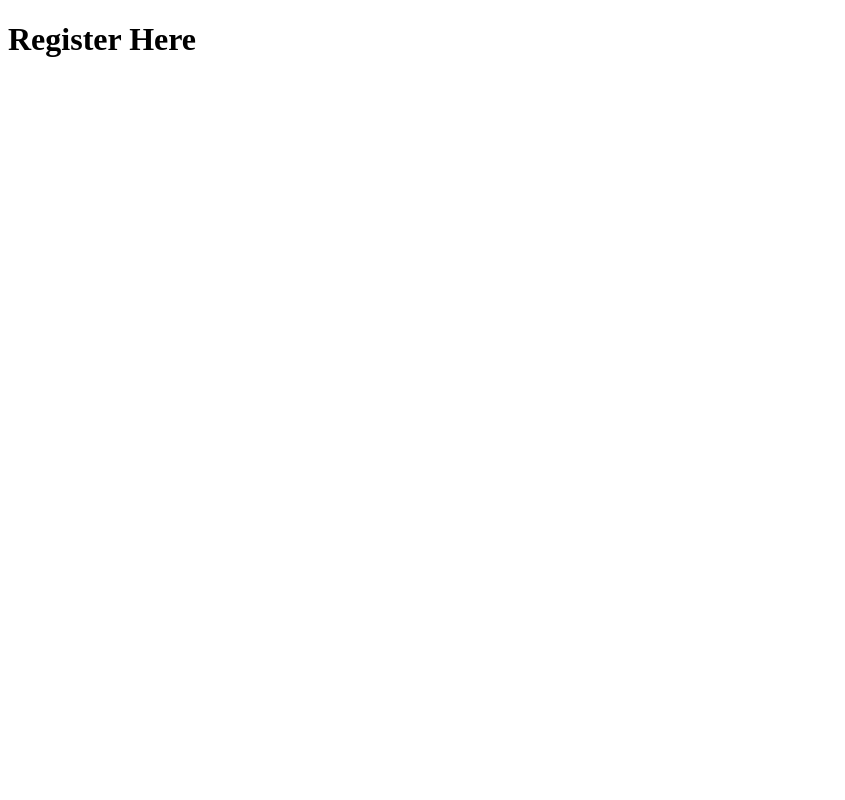
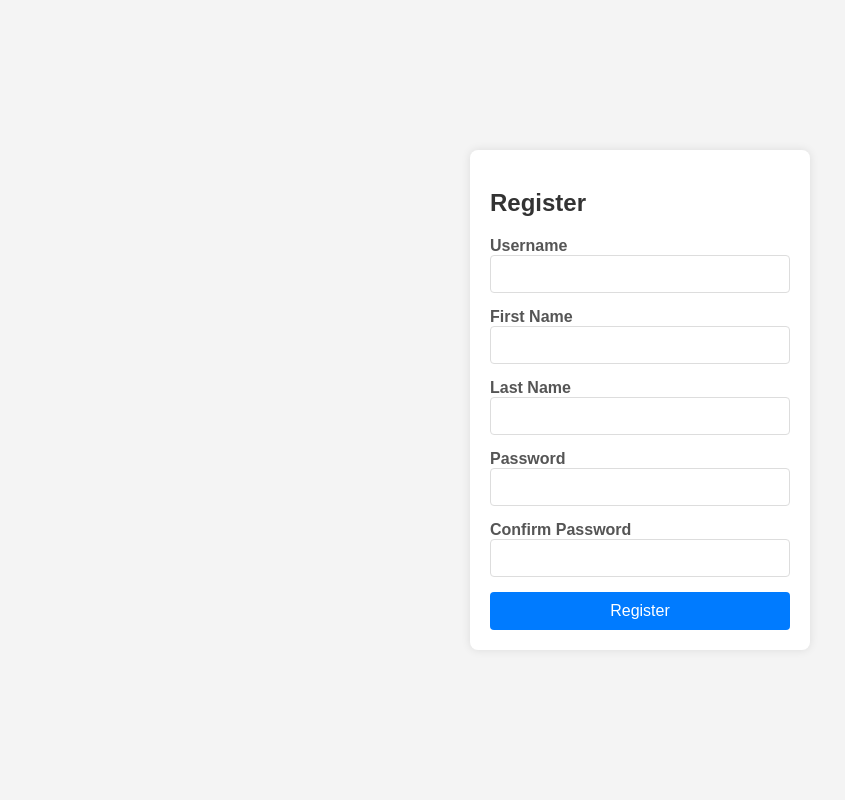
Before and after one commit to vennisabarfi/soccer_ecommerce_store-, a Django app: page /user/register/ in a window 1280 px wide. Before the commit the part shown is almost empty. Shown: the whole page, without its empty margins (0-845 px from the left). Run offline with Django 5.2, Linux system fonts and the light colour scheme.

Commit message:
views and html set up. security measures implemented for password. more to be done. next stop database

```diff
--- a/userprofile/forms.py
+++ b/userprofile/forms.py
@@ -7,7 +7,9 @@ class UserRegisterForm(UserCreationForm):
     username = forms.CharField(max_length = 20)
     first_name = forms.CharField(max_length = 20)
     last_name = forms.CharField(max_length = 20)
+    password = forms.CharField(widget=forms.PasswordInput)
+    # password2 = forms.PasswordInput()
 
     class Meta:
         model = User
-        fields = ["username", 'email', 'first_name', 'last_name', "password_1", "password_2"]
+        fields = ["username", 'email', 'first_name', 'last_name', "password"]
--- a/userprofile/templates/register.html
+++ b/userprofile/templates/register.html
@@ -3,10 +3,35 @@
 <head>
     <meta charset="UTF-8">
     <meta name="viewport" content="width=device-width, initial-scale=1.0">
-    <title>Register Page</title>
+    <title>Register</title>
+    <link rel="stylesheet" href="templates/styles.css">
 </head>
 <body>
-    <h1>Register Here</h1>
-
+    <div class="container">
+        <form class="form" id="registerForm">
+            <h2>Register</h2>
+            <div class="form-group">
+                <label for="username">Username</label>
+                <input type="text" id="username" name="username" required>
+            </div>
+            <div class="form-group">
+                <label for="firstName">First Name</label>
+                <input type="text" id="firstName" name="firstName" required>
+            </div>
+            <div class="form-group">
+                <label for="lastName">Last Name</label>
+                <input type="text" id="lastName" name="lastName" required>
+            </div>
+            <div class="form-group">
+                <label for="password">Password</label>
+                <input type="password" id="password" name="password" required>
+            </div>
+            <div class="form-group">
+                <label for="confirmPassword">Confirm Password</label>
+                <input type="password" id="confirmPassword" name="confirmPassword" required>
+            </div>
+            <button type="submit" class="btn">Register</button>
+        </form>
+    </div>
 </body>
 </html>
--- /dev/null
+++ b/userprofile/templates/styles.css
@@ -0,0 +1,60 @@
+body {
+    font-family: Arial, sans-serif;
+    background-color: #f4f4f4;
+    display: flex;
+    justify-content: center;
+    align-items: center;
+    height: 100vh;
+    margin: 0;
+}
+
+.container {
+    background-color: #fff;
+    padding: 20px;
+    border-radius: 8px;
+    box-shadow: 0 0 10px rgba(0, 0, 0, 0.1);
+    width: 300px;
+}
+
+.form {
+    display: flex;
+    flex-direction: column;
+}
+
+.form h2 {
+    margin-bottom: 20px;
+    color: #333;
+}
+
+.form-group {
+    margin-bottom: 15px;
+}
+
+.form-group label {
+    margin-bottom: 5px;
+    font-weight: bold;
+    color: #555;
+}
+
+.form-group input {
+    padding: 10px;
+    border: 1px solid #ddd;
+    border-radius: 4px;
+    font-size: 14px;
+    width: 100%;
+    box-sizing: border-box;
+}
+
+.btn {
+    padding: 10px;
+    background-color: #007bff;
+    color: #fff;
+    border: none;
+    border-radius: 4px;
+    cursor: pointer;
+    font-size: 16px;
+}
+
+.btn:hover {
+    background-color: #0056b3;
+}
--- a/userprofile/views.py
+++ b/userprofile/views.py
@@ -1,5 +1,6 @@
 from django.shortcuts import render, redirect
-from django.http import JsonResponse
+from django.http import JsonResponse, HttpResponse
+from django.contrib.auth.hashers import make_password
 from django.contrib import messages
 from django.contrib.auth.models import User
 from django.views.decorators.csrf import ensure_csrf_cookie
@@ -16,17 +17,17 @@ def home(request):
 def create_user(request):
     if request.method == 'POST':
         data = json.loads(request.body)
-        username = data.get('username')
-        password = data.get('password')
+        username = data.cleaned_data.get('username')
+        password = make_password.cleaned_data.get('password')
         email = data.get('email')
 
         #create a new user
         new_user = User.objects.create_user(username = username, password=password, email=email)
-        return JsonResponse({'message': 'User created successfully', 'user_id': new_user.id})
+        return HttpResponse({'message': 'User created successfully', 'user_id': new_user.id})
 
 
     else:
-        return JsonResponse({'error': 'Only POST requests allowed'})
+        return HttpResponse({'error': 'Only POST requests allowed'})
 
 #register a user
 def register(request):
@@ -36,7 +37,7 @@ def register(request):
             form.save()
             username = form.cleaned_data.get('username')
             email = form.cleaned_data.get('email')
-            return redirect('login')
+            return redirect('login.html')
 
     else:
         form = UserRegisterForm()
```
Also changed, not shown: userprofile/templates/login.html (+16 -3 lines).
